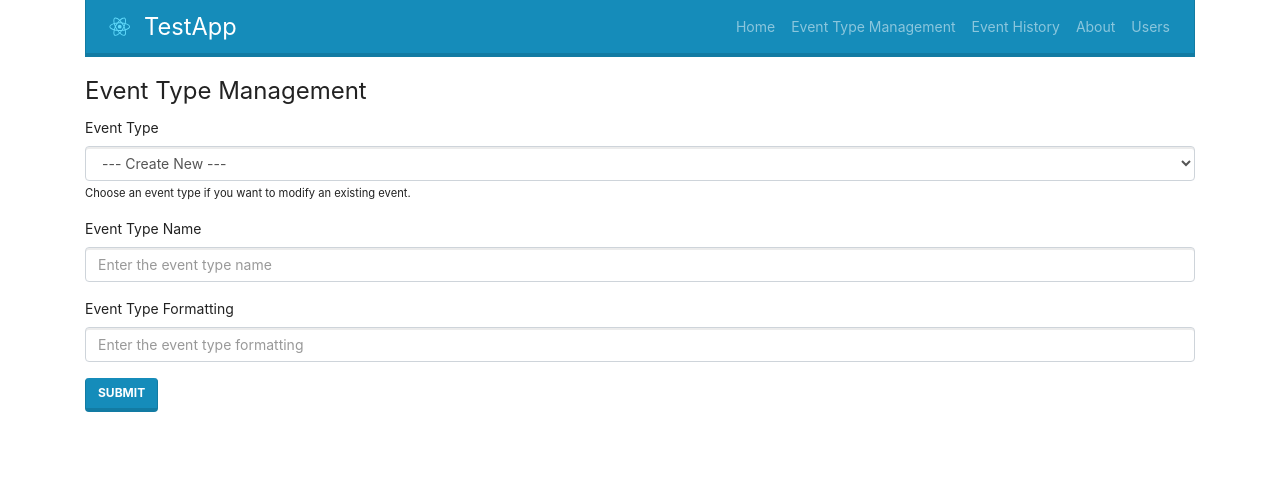
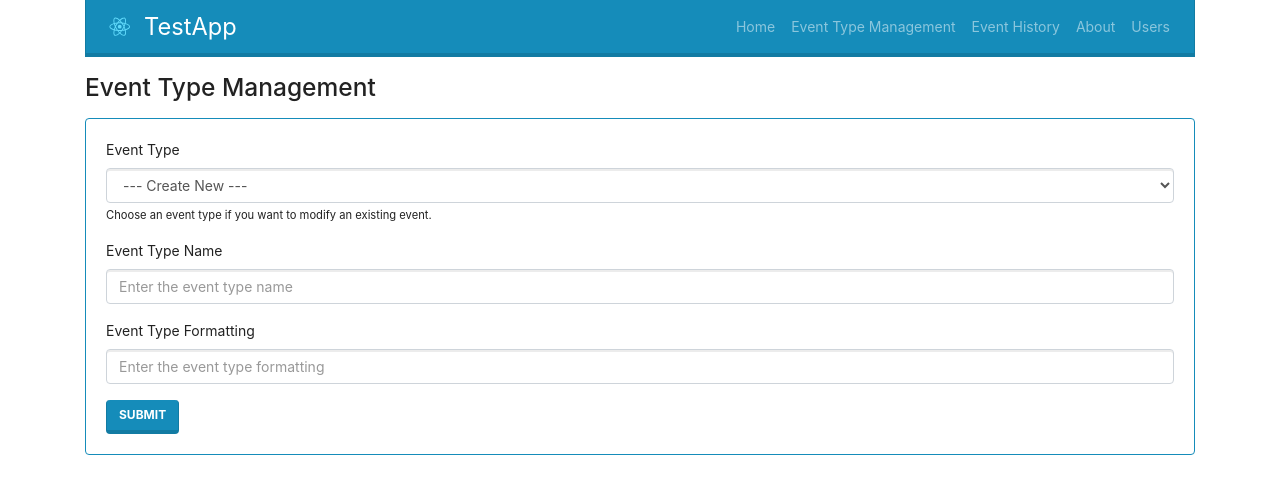
Before and after one commit to UrsineRaven/TestReactApp, a React (Create React App) app: page /type-management in a window 1280 px wide. Shown: the top 494 px of the page. Built offline with nearby package versions, Linux system fonts and the light colour scheme.

Commit message:
added PageHeader component & cleanup

```diff
--- /dev/null
+++ b/src/components/PageHeading.js
@@ -0,0 +1,7 @@
+import React from 'react';
+
+function PageHeading(props) {
+  return <h3 className="my-3">{props.children}</h3>;
+}
+
+export default PageHeading;
--- a/src/pages/History.js
+++ b/src/pages/History.js
@@ -6,6 +6,7 @@ import Row from 'react-bootstrap/Row';
 import Table from 'react-bootstrap/Table';
 import EventTypeSelector from '../components/EventTypeSelector';
 import { getLocalIsoString } from '../components/Helpers';
+import PageHeading from '../components/PageHeading';
 
 function History(props) {
   const [type, setType] = useState('');
@@ -46,6 +47,7 @@ function History(props) {
 
   return (
     <>
+      <PageHeading>Event History</PageHeading>
       <FilterCard
         eventTypes={props.evtTypes}
         typeValue={type}
@@ -81,7 +83,7 @@ function TableRow(props) {
 
 function FilterCard(props) {
   return (
-    <Card border="primary" className="mt-3">
+    <Card border="primary">
       <Card.Header>Filter Events:</Card.Header>
       <Card.Body>
         <Form>
--- a/src/pages/Types.js
+++ b/src/pages/Types.js
@@ -1,8 +1,10 @@
 import React, { useEffect, useState } from 'react';
 import Alert from 'react-bootstrap/Alert';
 import Button from 'react-bootstrap/Button';
+import Card from 'react-bootstrap/Card';
 import Form from 'react-bootstrap/Form';
 import EventTypeSelector from '../components/EventTypeSelector';
+import PageHeading from '../components/PageHeading';
 
 function Types(props) {
   const [id, setId] = useState('');
@@ -59,9 +61,11 @@ function Types(props) {
       >
         {alertText}
       </Alert>
-      <Form className="mt-3">
+      <PageHeading>Event Type Management</PageHeading>
+      <Card border="primary">
+        <Card.Body>
+          <Form>
             <fieldset>
-          <legend>Event Type Management</legend>
               <EventTypeSelector
                 evtTypes={props.evtTypes}
                 value={id}
@@ -88,6 +92,8 @@ function Types(props) {
               </Button>
             </fieldset>
           </Form>
+        </Card.Body>
+      </Card>
     </>
   );
 }
--- a/src/pages/Users.js
+++ b/src/pages/Users.js
@@ -1,5 +1,8 @@
 import React from 'react';
+import PageHeading from '../components/PageHeading';
+
 function Users() {
-  return <h2>Users</h2>;
+  return <PageHeading>Users</PageHeading>;
 }
+
 export default Users;
```
Also changed, not shown: src/components/NavigationBar.js (+3 -6 lines), src/pages/Home.js (+9 -10 lines). Lines whose indentation alone changed are shown as unchanged.
